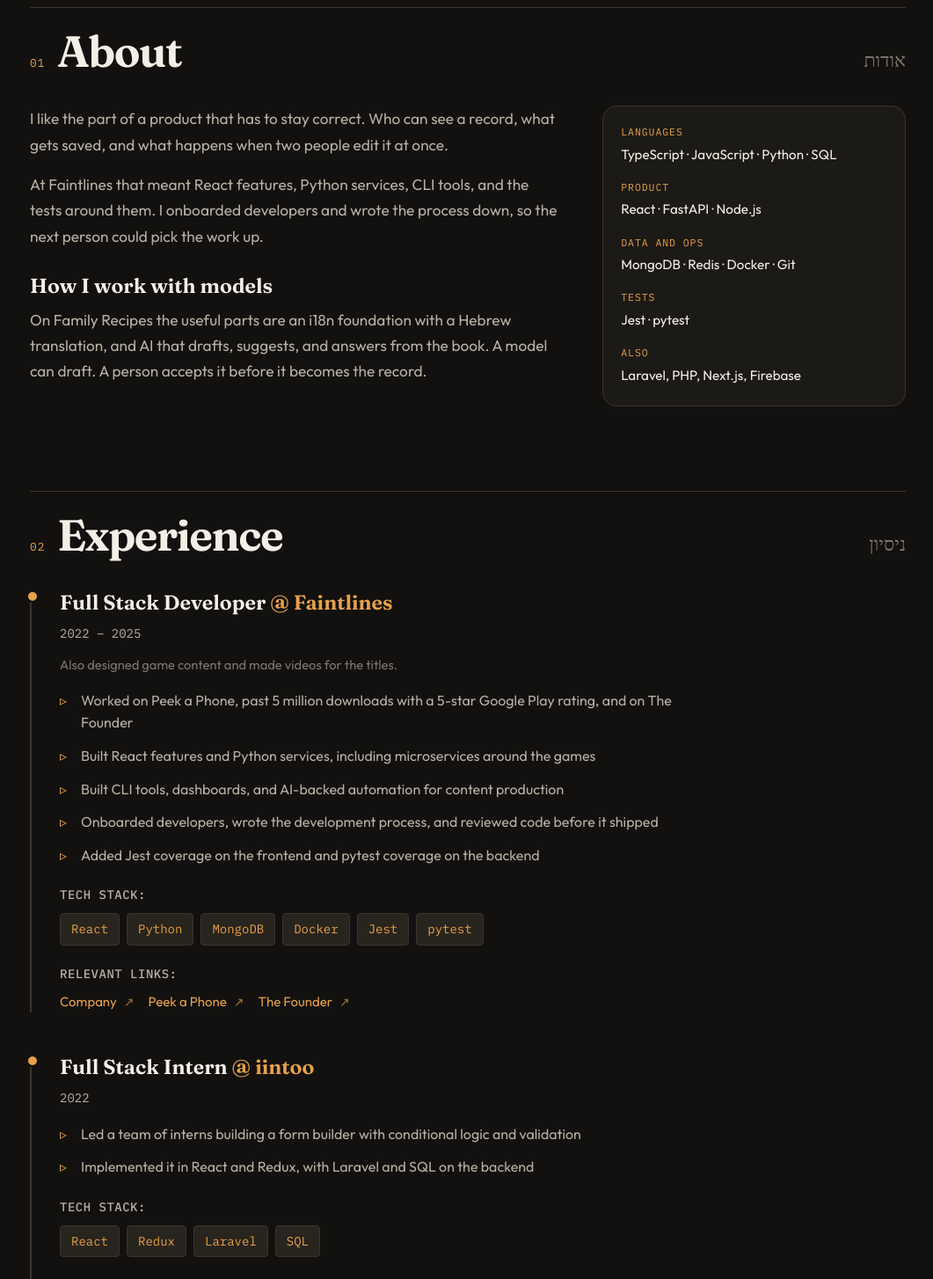
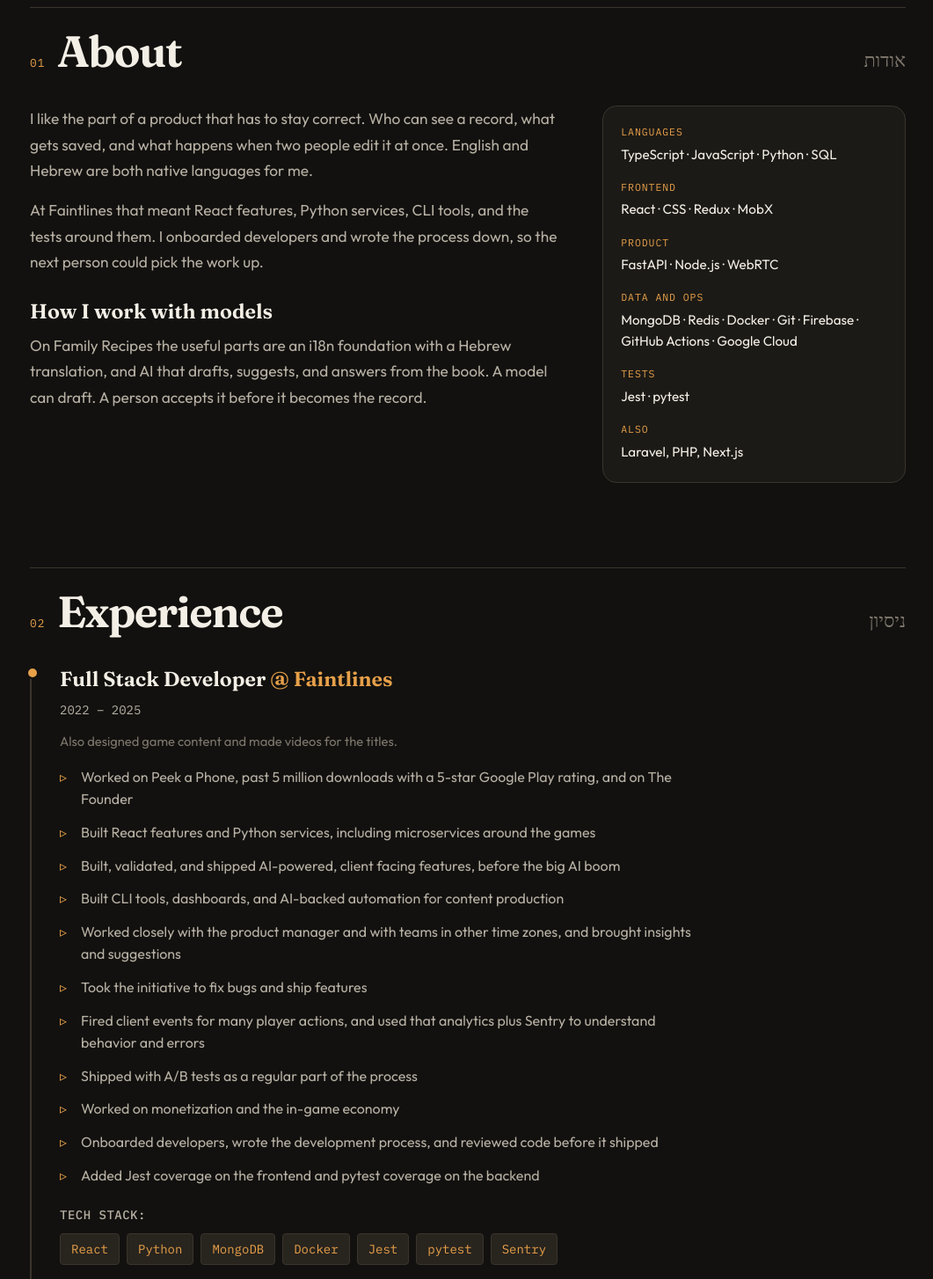
Before and after one commit to YChalfari/portfolio2, a React (Vite) app: page / in a window 1280 px wide. Shown: the part 1040-2494 px from the top of the page at 88% size, without its empty margins (178-1239 px from the left). Built offline with nearby package versions, Linux system fonts and the light colour scheme; a web font is replaced by a local one.

Commit message:
small content tweaks

```diff
--- a/src/components/About/About.jsx
+++ b/src/components/About/About.jsx
@@ -2,8 +2,9 @@ import './About.css';
 
 const stack = [
   { label: 'Languages', items: ['TypeScript', 'JavaScript', 'Python', 'SQL'] },
-  { label: 'Product', items: ['React', 'FastAPI', 'Node.js'] },
-  { label: 'Data and ops', items: ['MongoDB', 'Redis', 'Docker', 'Git'] },
+  { label: 'Frontend', items: ['React', 'CSS', 'Redux', 'MobX'] },
+  { label: 'Product', items: ['FastAPI', 'Node.js', 'WebRTC'] },
+  { label: 'Data and ops', items: ['MongoDB', 'Redis', 'Docker', 'Git', 'Firebase', 'GitHub Actions', 'Google Cloud'] },
   { label: 'Tests', items: ['Jest', 'pytest'] },
 ];
 
@@ -20,6 +21,7 @@ const About = () => {
           <p>
             I like the part of a product that has to stay correct. Who can see a record,
             what gets saved, and what happens when two people edit it at once.
+            English and Hebrew are both native languages for me.
           </p>
           <p>
             At Faintlines that meant React features, Python services, CLI tools, and the
@@ -42,7 +44,7 @@ const About = () => {
           ))}
           <div>
             <dt>Also</dt>
-            <dd>Laravel, PHP, Next.js, Firebase</dd>
+            <dd>Laravel, PHP, Next.js</dd>
           </div>
         </dl>
       </div>
--- a/src/components/Experience/Experience.jsx
+++ b/src/components/Experience/Experience.jsx
@@ -11,11 +11,17 @@ const experiences = [
     achievements: [
       'Worked on Peek a Phone, past 5 million downloads with a 5-star Google Play rating, and on The Founder',
       'Built React features and Python services, including microservices around the games',
+      'Built, validated, and shipped AI-powered, client facing features, before the big AI boom',
       'Built CLI tools, dashboards, and AI-backed automation for content production',
+      'Worked closely with the product manager and with teams in other time zones, and brought insights and suggestions',
+      'Took the initiative to fix bugs and ship features',
+      'Fired client events for many player actions, and used that analytics plus Sentry to understand behavior and errors',
+      'Shipped with A/B tests as a regular part of the process',
+      'Worked on monetization and the in-game economy',
       'Onboarded developers, wrote the development process, and reviewed code before it shipped',
       'Added Jest coverage on the frontend and pytest coverage on the backend',
     ],
-    techStack: ['React', 'Python', 'MongoDB', 'Docker', 'Jest', 'pytest'],
+    techStack: ['React', 'Python', 'MongoDB', 'Docker', 'Jest', 'pytest', 'Sentry'],
     links: [
       { label: 'Company', url: 'https://faintlines.com' },
       { label: 'Peek a Phone', url: 'https://play.google.com/store/apps/details?id=com.peekaphone.app&hl=en' },
```
